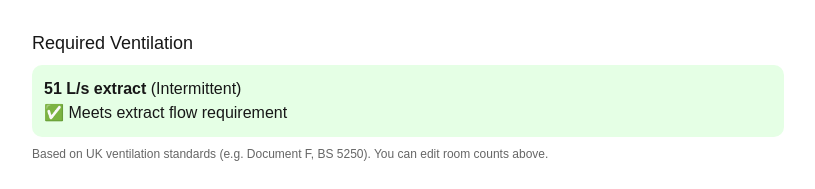
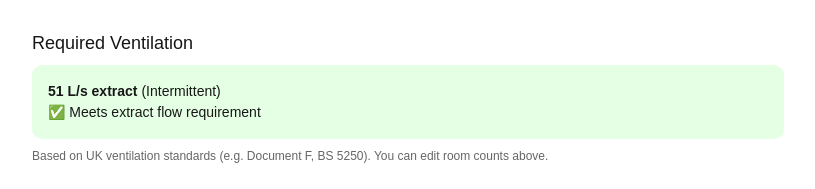
Before and after one commit to damowhu11-1979/heat-demand, a Next.js app: page /ventilation in a window 1280 px wide. Shown: the part 854-1043 px from the top of the page, without its empty margins (232-1047 px from the left). Built offline with nearby package versions, Linux system fonts and the light colour scheme.

Commit message:
Update page.tsx

```diff
--- a/app/ventilation/page.tsx
+++ b/app/ventilation/page.tsx
@@ -3,7 +3,32 @@
 import React, { useEffect, useState } from 'react';
 import Link from 'next/link';
 
-/* --- Room labels --- */
+type RoomKey = keyof typeof ROOM_LABELS;
+
+const STORAGE_KEY = 'mcs.ventilation';
+
+// Flow rates (L/s)
+const EXTRACT_FLOW = {
+  kitchen: 13,
+  bathroom: 8,
+  wc: 6,
+  'utility room': 8,
+  'en-suite': 6,
+};
+
+const INTERMITTENT_FLOW = {
+  kitchen: 30,
+  bathroom: 15,
+  wc: 6,
+  'utility room': 30,
+  'en-suite': 15,
+};
+
+const SUPPLY_FLOW = {
+  living: 10,
+  bedroom: 8,
+};
+
 const ROOM_LABELS = {
   kitchen: 'Kitchen',
   bathroom: 'Bathroom',
@@ -11,35 +36,19 @@ const ROOM_LABELS = {
   'utility room': 'Utility Room',
   'en-suite': 'En-suite',
   living: 'Living Room',
-  bedroom: 'Bedroom'
+  bedroom: 'Bedroom',
 };
 
-type RoomKey = keyof typeof ROOM_LABELS;
-
-/* --- Flow rates (L/s) --- */
-const EXTRACT_FLOW = {
-  kitchen: 13,
-  bathroom: 8,
-  wc: 6,
-  'utility room': 8,
-  'en-suite': 6
+// Initial room values
+const DEFAULT_ROOMS: Record<RoomKey, number> = {
+  kitchen: 1,
+  bathroom: 1,
+  wc: 1,
+  'utility room': 0,
+  'en-suite': 0,
+  living: 0,
+  bedroom: 0,
 };
-
-const INTERMITTENT_FLOW = {
-  kitchen: 30,
-  bathroom: 15,
-  wc: 6,
-  'utility room': 30,
-  'en-suite': 15
-};
-
-const SUPPLY_FLOW = {
-  living: 10,
-  bedroom: 8
-};
-
-/* --- LocalStorage Helpers --- */
-const STORAGE_KEY = 'mcs.ventilation';
 
 const readVent = () => {
   if (typeof window === 'undefined') return null;
@@ -58,44 +67,48 @@ const writeVent = (obj: any) => {
   } catch {}
 };
 
-/* --- UI Atoms --- */
 const Label = ({ children }: { children: React.ReactNode }) => (
   <label style={{ display: 'block', fontWeight: 600, marginBottom: 6 }}>{children}</label>
 );
 
 const primaryBtn = {
-  background: '#111', color: '#fff', padding: '12px 18px', borderRadius: 12, textDecoration: 'none', border: 0
+  background: '#111',
+  color: '#fff',
+  padding: '12px 18px',
+  borderRadius: 12,
+  textDecoration: 'none',
+  border: 0,
 };
 
 const secondaryBtn = {
-  background: '#fff', color: '#111', padding: '12px 18px', borderRadius: 12, textDecoration: 'none', border: '1px solid #ccc'
+  background: '#fff',
+  color: '#111',
+  padding: '12px 18px',
+  borderRadius: 12,
+  textDecoration: 'none',
+  border: '1px solid #ccc',
 };
 
 const inputStyle = {
-  padding: '10px 12px', border: '1px solid #ddd', borderRadius: 8, width: '100%', fontSize: 14
+  padding: '10px 12px',
+  border: '1px solid #ddd',
+  borderRadius: 8,
+  width: '100%',
+  fontSize: 14,
 };
 
-/* --- Main Component --- */
 export default function VentilationPage() {
   const [type, setType] = useState('natural');
-  const [rooms, setRooms] = useState<Record<RoomKey, number>>({
-    kitchen: 1,
-    bathroom: 1,
-    wc: 1,
-    'utility room': 0,
-    'en-suite': 0,
-    living: 0,
-    bedroom: 0
-  });
+  const [rooms, setRooms] = useState<Record<RoomKey, number>>(DEFAULT_ROOMS);
 
-  const isContinuous = ['mev', 'mv', 'mvhr'].includes(type);
-
+  // Extract and supply airflow totals
   const totalExtract = Object.entries(rooms).reduce((sum, [key, count]) => {
     const k = key as RoomKey;
     if (k in EXTRACT_FLOW || k in INTERMITTENT_FLOW) {
-      const flow = isContinuous
-        ? EXTRACT_FLOW[k as keyof typeof EXTRACT_FLOW]
-        : INTERMITTENT_FLOW[k as keyof typeof INTERMITTENT_FLOW];
+      const flow =
+        ['mev', 'mv', 'mvhr'].includes(type) && k in EXTRACT_FLOW
+          ? EXTRACT_FLOW[k]
+          : INTERMITTENT_FLOW[k as keyof typeof INTERMITTENT_FLOW] || 0;
       return sum + flow * count;
     }
     return sum;
@@ -103,21 +116,23 @@ export default function VentilationPage() {
 
   const totalSupply = Object.entries(rooms).reduce((sum, [key, count]) => {
     const k = key as RoomKey;
-    if (k in SUPPLY_FLOW) {
-      const flow = SUPPLY_FLOW[k as keyof typeof SUPPLY_FLOW];
+    const flow = SUPPLY_FLOW[k as keyof typeof SUPPLY_FLOW] || 0;
     return sum + flow * count;
-    }
-    return sum;
   }, 0);
 
-  const isValidExtract = totalExtract >= 30;
-  const isValidSupply = isContinuous ? totalSupply >= 15 : true;
+  const extractOK = totalExtract >= 30;
+  const supplyOK = totalSupply >= 15;
 
   useEffect(() => {
     const saved = readVent();
     if (saved) {
       if (saved.type) setType(saved.type);
-      if (saved.rooms) setRooms(saved.rooms);
+      if (saved.rooms) {
+        setRooms((prev) => ({
+          ...prev,
+          ...saved.rooms,
+        }));
+      }
     }
   }, []);
 
@@ -148,7 +163,7 @@ export default function VentilationPage() {
 
       <section style={{ marginBottom: 32 }}>
         <h3 style={{ fontSize: 18, marginBottom: 12 }}>Room Counts</h3>
-        {Object.keys(rooms).map((roomKey) => {
+        {Object.keys(ROOM_LABELS).map((roomKey) => {
           const key = roomKey as RoomKey;
           return (
             <div key={key} style={{ marginBottom: 12 }}>
@@ -170,29 +185,30 @@ export default function VentilationPage() {
       <section style={{ marginBottom: 28 }}>
         <h3 style={{ fontSize: 18, marginBottom: 8 }}>Required Ventilation</h3>
 
-        <div style={{
-          background: isValidExtract ? '#e5ffe5' : '#ffe5e5',
-          padding: 12,
+        <div
+          style={{
+            background: extractOK ? '#e5ffe5' : '#ffe5e5',
+            padding: 16,
             borderRadius: 10,
+            fontSize: 14,
             marginBottom: 8,
-          fontSize: 16
-        }}>
-          <strong>{totalExtract} L/s extract</strong> ({isContinuous ? 'Continuous' : 'Intermittent'})<br />
-          {isValidExtract ? '✅ Meets extract flow requirement' : '⚠️ Below extract flow threshold'}
+          }}
+        >
+          <strong>{totalExtract} L/s extract</strong> ({['mev', 'mv', 'mvhr'].includes(type) ? 'Continuous' : 'Intermittent'})<br />
+          {extractOK ? '✅ Meets extract flow requirement' : '⚠️ Below extract threshold'}
         </div>
 
-        {/* ✅ Supply is shown only when relevant rooms exist */}
-        {isContinuous && (rooms.living > 0 || rooms.bedroom > 0) && (
-          <div style={{
-            background: isValidSupply ? '#e5ffe5' : '#ffe5e5',
-            padding: 12,
+        {totalSupply > 0 && (
+          <div
+            style={{
+              background: supplyOK ? '#e5ffe5' : '#ffe5e5',
+              padding: 16,
               borderRadius: 10,
-            fontSize: 16
-          }}>
+              fontSize: 14,
+            }}
+          >
             <strong>{totalSupply} L/s supply</strong> to habitable rooms<br />
-            {isValidSupply
-              ? '✅ Meets supply flow requirement'
-              : '⚠️ Below supply flow threshold'}
+            {supplyOK ? '✅ Meets supply flow requirement' : '⚠️ Below supply flow threshold'}
           </div>
         )}
 
@@ -202,8 +218,12 @@ export default function VentilationPage() {
       </section>
 
       <div style={{ display: 'flex', justifyContent: 'space-between' }}>
-        <Link href="/" style={secondaryBtn}>← Back</Link>
-        <Link href="/heated-rooms" style={primaryBtn}>Next: Heated Rooms →</Link>
+        <Link href="/" style={secondaryBtn}>
+          ← Back
+        </Link>
+        <Link href="/heated-rooms" style={primaryBtn}>
+          Next: Heated Rooms →
+        </Link>
       </div>
     </main>
   );
```
Lines whose indentation alone changed are shown as unchanged.
